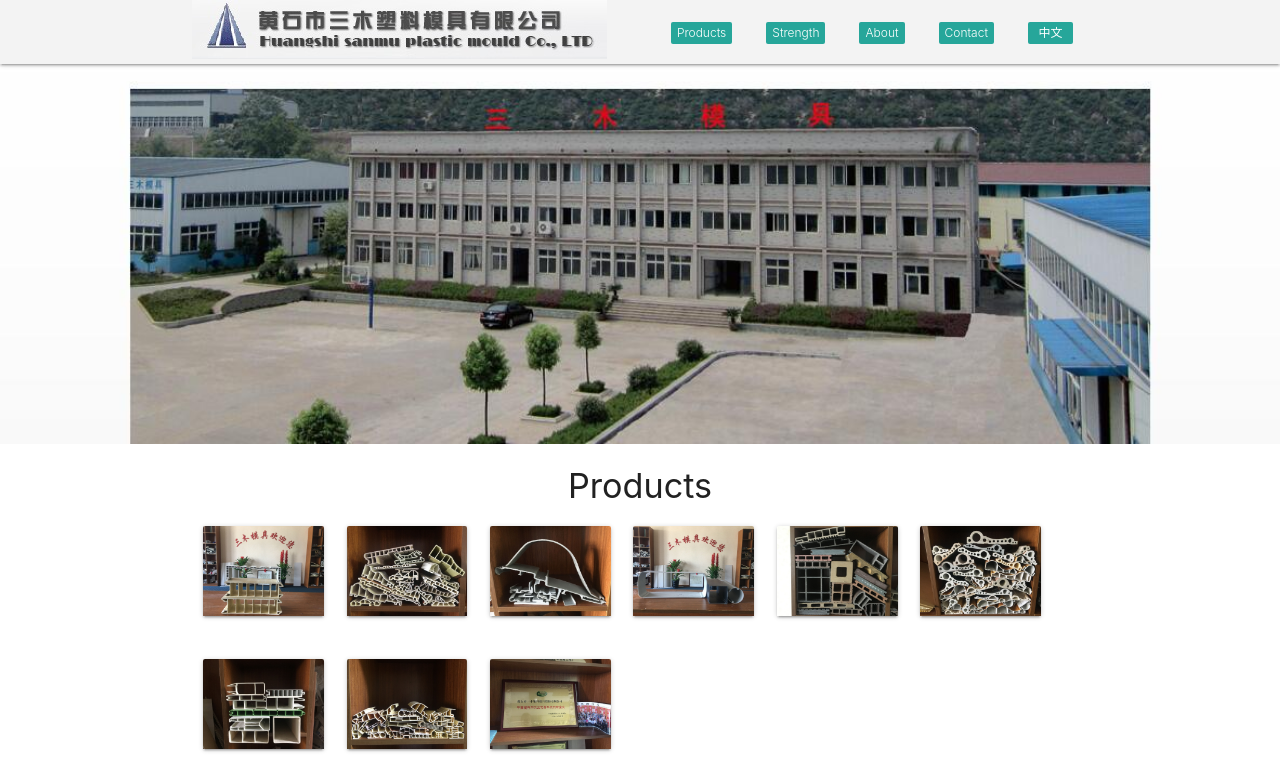
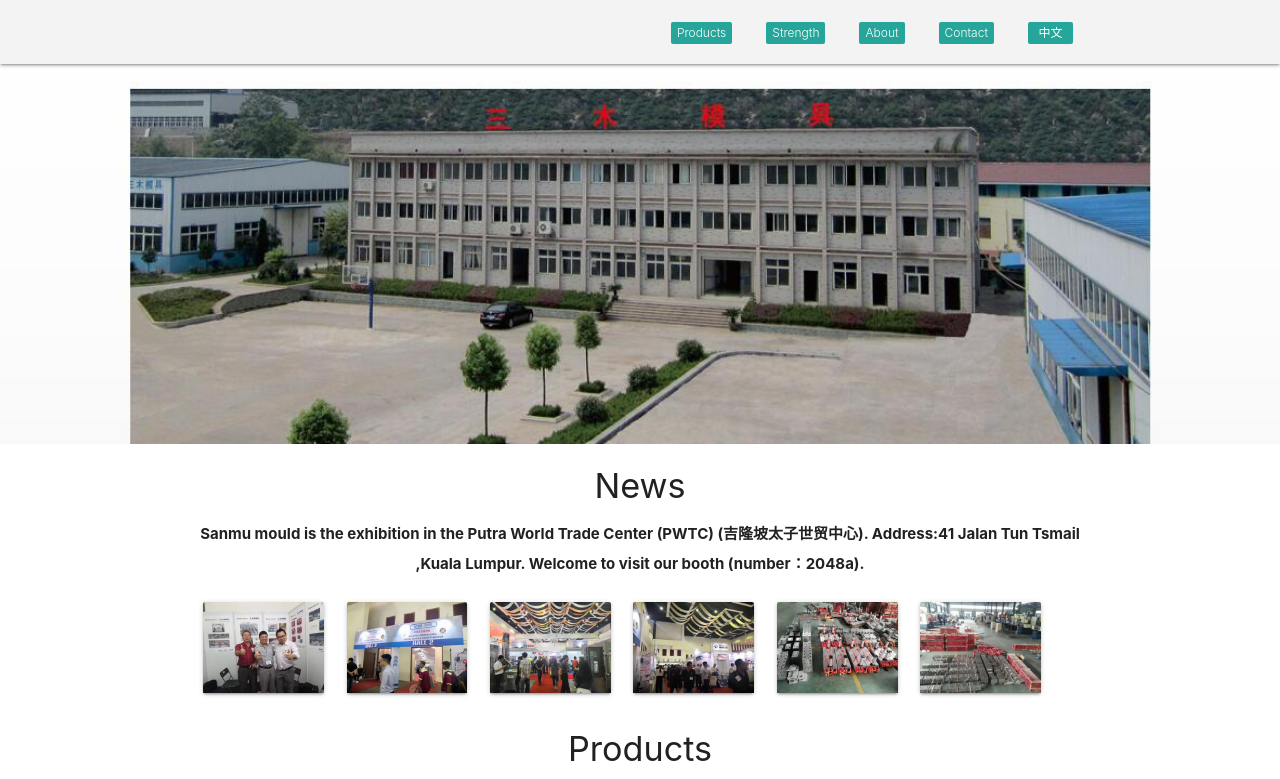
Before and after one commit to sanmumould/sanmumould.github.io, a plain HTML site: page index.html in a window 1280 px wide. Shown: the top 779 px of the page. Drawn offline with nearby package versions, Linux system fonts and the light colour scheme.

Commit message:
exhibition

```diff
--- a/index.html
+++ b/index.html
@@ -14,7 +14,6 @@
 
   <nav role="navigation">
     <div class="nav-wrapper container">
-      <a id="logo-container" href="http://sanmumould.cn/" class="brand-logo"><img src="image/logo.jpg" alt="logo"></a>
       <ul id="nav-mobile" class="right hide-on-med-and-down">
         <li><a href="#products"><span class="new badge">Products</span></a></li>
         <li><a href="#strength"><span class="new badge">Strength</span></a></li>
@@ -84,6 +83,74 @@
     </div>
   </div>
   -->
+
+  <div class="container" id="products">
+      <div align="center">
+          <h4>News</h4>
+          <p>
+            <b>Sanmu mould is the exhibition in the Putra World Trade Center (PWTC) (吉隆坡太子世贸中心). Address:41 Jalan Tun Tsmail ,Kuala Lumpur. Welcome to visit our booth (number：2048a).</b>
+          </p>
+           <div class="row">
+      <div class="col s12 m4">
+        <div class="card">
+          <div class="card-image">
+              <img src="image/exhibition/0.jpg" alt="image">
+              <span class="card-title">    </span>
+          </div>
+        </div>
+      </div>
+
+      <div class="col s12 m4">
+          <div class="card">
+            <div class="card-image">
+                <img src="image/exhibition/1.jpg" alt="image">
+              <span class="card-title">    </span>
+            </div>
+          </div>
+      </div>
+
+
+      <div class="col s12 m4">
+          <div class="card">
+            <div class="card-image">
+                <img src="image/exhibition/2.jpg" alt="image">
+              <span class="card-title">    </span>
+            </div>
+          </div>
+      </div>
+
+        <div class="col s12 m4">
+          <div class="card">
+            <div class="card-image">
+                <img src="image/exhibition/3.jpg" alt="image">
+                <span class="card-title">    </span>
+            </div>
+          </div>
+        </div>
+
+        <div class="col s12 m4">
+            <div class="card">
+              <div class="card-image">
+                  <img src="image/exhibition/4.jpg" alt="image">
+                <span class="card-title">    </span>
+              </div>
+            </div>
+        </div>
+
+        <div class="col s12 m4">
+            <div class="card">
+              <div class="card-image">
+                  <img src="image/exhibition/5.jpg" alt="image">
+                <span class="card-title">    </span>
+              </div>
+            </div>
+        </div>
+
+      </div> <!-- end of row-->
+
+      </div>
+  </div>
+
 
   <div class="container" id="products">
       <div align="center">
```
Also changed, not shown: image/exhibition/0.jpg (added), image/exhibition/1.jpg (added), image/exhibition/2.jpg (added), image/exhibition/3.jpg (added), image/exhibition/4.jpg (added), image/exhibition/5.jpg (added).
